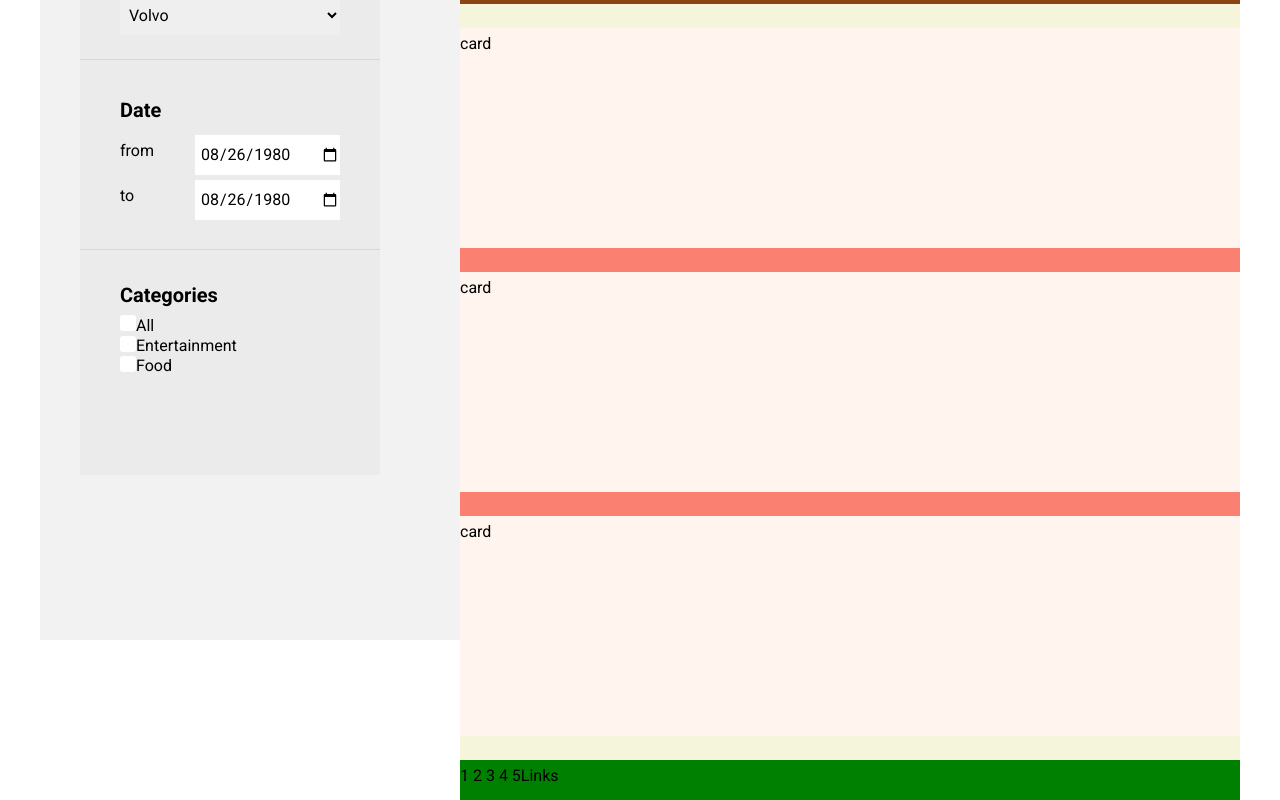
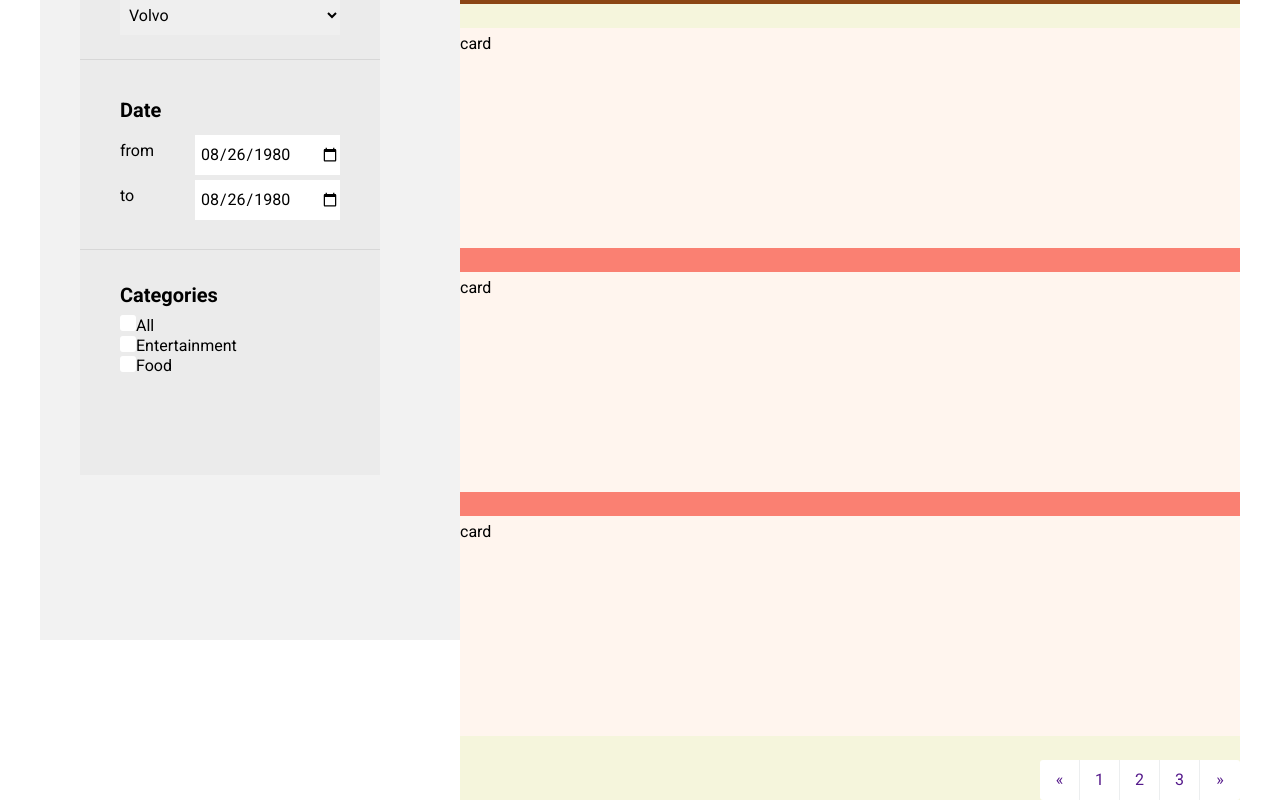
Before and after one commit to liviuschera/have-fun, a React (Create React App) app: page / in a window 1280 px wide. Shown: the part 160-960 px from the top of the page. Built offline with nearby package versions, Linux system fonts and the light colour scheme.

Commit message:
Finish Pagination component

```diff
--- a/src/components/MainWrapper.js
+++ b/src/components/MainWrapper.js
@@ -5,12 +5,6 @@ import { Subtitle, Paragraph, Remark } from "./typography";
 const Wrapper = styled.main`
    display: grid;
    grid-column: 2/3;
-   /* grid-gap: 2.4rem; */
-   /* grid-template-rows: 10rem repeat(3, 1fr); */
-   /* grid-template-rows: 10rem 1fr; */
-
-   /* height: 100%; */
-   width: 78rem;
    background-color: beige;
 `;
 
--- a/src/components/Pagination.js
+++ b/src/components/Pagination.js
@@ -2,16 +2,59 @@ import React from "react";
 import styled from "styled-components";
 
 const Wrapper = styled.nav`
-   /* display: inline-grid; */
-   /* align-self: center; */
    margin-top: 2.4rem;
    grid-row: 3/4;
    height: 4rem;
-   background-color: green;
+   ul {
+      display: flex;
+      list-style: none;
+      justify-content: flex-end;
+      li {
+         background-color: var(--color-white);
+         line-height: 4rem;
+         flex: 0 0 4rem;
+         text-align: center;
+         a {
+            text-decoration: none;
+            height: 4rem;
+            width: 4rem;
+         }
+      }
+      li:not(:last-child) {
+         border-right: 1px solid var(--color-grey-light-4);
+      }
+      li:first-child {
+         border-radius: 3px 0 0 3px;
+      }
+      li:last-child {
+         border-radius: 0 3px 3px 0;
+      }
+   }
 `;
 
 const Pagination = props => {
-   return <Wrapper>1 2 3 4 5{props.children}</Wrapper>;
+   return (
+      <Wrapper>
+         <ul>
+            <li>
+               <a href="">&#xab;</a>
+            </li>
+            <li>
+               <a href="">1</a>
+            </li>
+            <li>
+               <a href="">2</a>
+            </li>
+            <li>
+               <a href="">3</a>
+            </li>
+            <li>
+               <a href="">&#xbb;</a>
+            </li>
+         </ul>
+         {props.children}
+      </Wrapper>
+   );
 };
 
 export default Pagination;
--- a/src/containers/App.css
+++ b/src/containers/App.css
@@ -4,6 +4,7 @@
    --color-grey-light-1: #f2f2f2;
    --color-grey-light-2: #ebebeb;
    --color-grey-light-3: #d7d7d7;
+   --color-grey-light-4: #eceeef;
    --color-grey-dark: #9b9b9b;
    --color-white: #ffffff;
    --color-white-alpha-50: rgba(255, 255, 255, 0.5);
--- a/src/containers/App.js
+++ b/src/containers/App.js
@@ -34,7 +34,7 @@ class App extends Component {
                   <DisplayCard>Card</DisplayCard>
                   <DisplayCard>Card</DisplayCard>
                </ContentWrapper>
-               <Pagination>Links</Pagination>
+               <Pagination />
             </MainWrapper>
          </Wrapper>
       );
```
